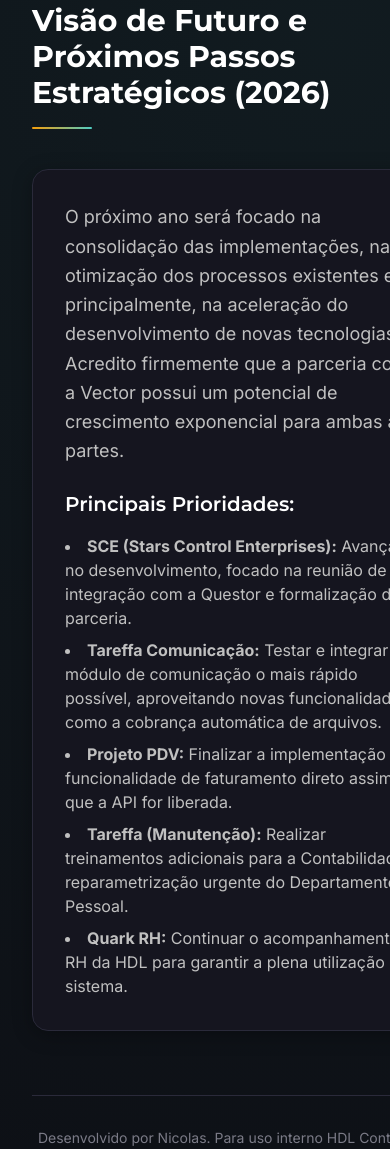
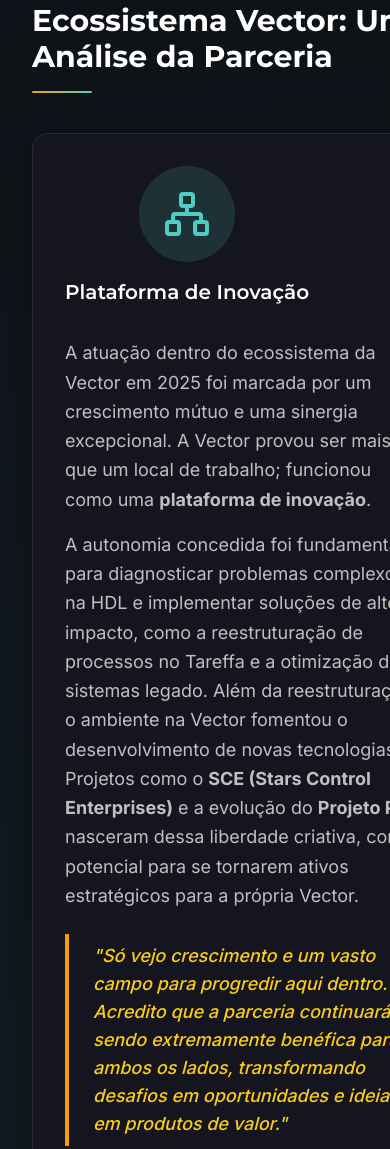
Before and after one commit to Nicolasplgn/relatorio-hdl, a plain HTML site: page index.html in a window 390 px wide. Shown: the part 6515-7664 px from the top of the page. Drawn offline with nearby package versions, Linux system fonts and the light colour scheme.

Commit message:
Update relatoriov1

```diff
--- a/index.html
+++ b/index.html
@@ -119,6 +119,7 @@
       <a href="#projects-focus" class="flex items-center gap-3 px-3 py-2 rounded-md hover:bg-[#2A2A3A] hover:text-white transition-colors"><i data-lucide="rocket" class="w-5 h-5"></i> Projetos em Foco</a>
       <a href="#tareffa-status" class="flex items-center gap-3 px-3 py-2 rounded-md hover:bg-[#2A2A3A] hover:text-white transition-colors"><i data-lucide="server" class="w-5 h-5"></i> Status Tareffa</a>
       <a href="#legacy-systems" class="flex items-center gap-3 px-3 py-2 rounded-md hover:bg-[#2A2A3A] hover:text-white transition-colors"><i data-lucide="archive" class="w-5 h-5"></i> Sistemas Legado</a>
+      <a href="#vector-ecosystem" class="flex items-center gap-3 px-3 py-2 rounded-md hover:bg-[#2A2A3A] hover:text-white transition-colors"><i data-lucide="network" class="w-5 h-5"></i> Ecossistema Vector</a>
       <a href="#future-outlook" class="flex items-center gap-3 px-3 py-2 rounded-md hover:bg-[#2A2A3A] hover:text-white transition-colors"><i data-lucide="trending-up" class="w-5 h-5"></i> Visão de Futuro</a>
     </nav>
 
@@ -368,6 +369,33 @@
         </div>
       </section>
 
+      <!-- Vector Ecosystem -->
+      <section id="vector-ecosystem" data-aos="fade-up" data-aos-duration="800">
+        <h2 class="font-heading text-3xl text-white font-bold">Ecossistema Vector: Uma Análise da Parceria</h2>
+        <div class="section-divider"></div>
+        <div class="ui-card p-8 rounded-card">
+          <div class="flex flex-col lg:flex-row items-start gap-8">
+            <div class="flex-shrink-0 text-center">
+              <div class="w-24 h-24 flex items-center justify-center rounded-full bg-accent-blue/15 text-accent-blue mx-auto">
+                <i data-lucide="network" class="w-12 h-12"></i>
+              </div>
+              <h3 class="font-heading text-xl text-white font-semibold mt-4">Plataforma de Inovação</h3>
+            </div>
+            <div class="flex-1">
+              <p class="text-gray-text leading-relaxed text-lg mb-4">
+                A atuação dentro do ecossistema da Vector em 2025 foi marcada por um crescimento mútuo e uma sinergia excepcional. A Vector provou ser mais do que um local de trabalho; funcionou como uma <strong>plataforma de inovação</strong>.
+              </p>
+              <p class="text-gray-text leading-relaxed text-lg">
+                A autonomia concedida foi fundamental para diagnosticar problemas complexos na HDL e implementar soluções de alto impacto, como a reestruturação de processos no Tareffa e a otimização de sistemas legado. Além da reestruturação, o ambiente na Vector fomentou o desenvolvimento de novas tecnologias. Projetos como o <strong>SCE (Stars Control Enterprises)</strong> e a evolução do <strong>Projeto PDV</strong> nasceram dessa liberdade criativa, com potencial para se tornarem ativos estratégicos para a própria Vector.
+              </p>
+              <blockquote class="border-l-4 border-gold-500 pl-6 py-2 mt-6 italic text-lg font-medium text-gold-400">
+                "Só vejo crescimento e um vasto campo para progredir aqui dentro. Acredito que a parceria continuará sendo extremamente benéfica para ambos os lados, transformando desafios em oportunidades e ideias em produtos de valor."
+              </blockquote>
+            </div>
+          </div>
+        </div>
+      </section>
+
       <!-- Future Outlook -->
       <section id="future-outlook" data-aos="fade-up" data-aos-duration="800">
         <h2 class="font-heading text-3xl text-white font-bold">Visão de Futuro e Próximos Passos Estratégicos (2026)</h2>
```
